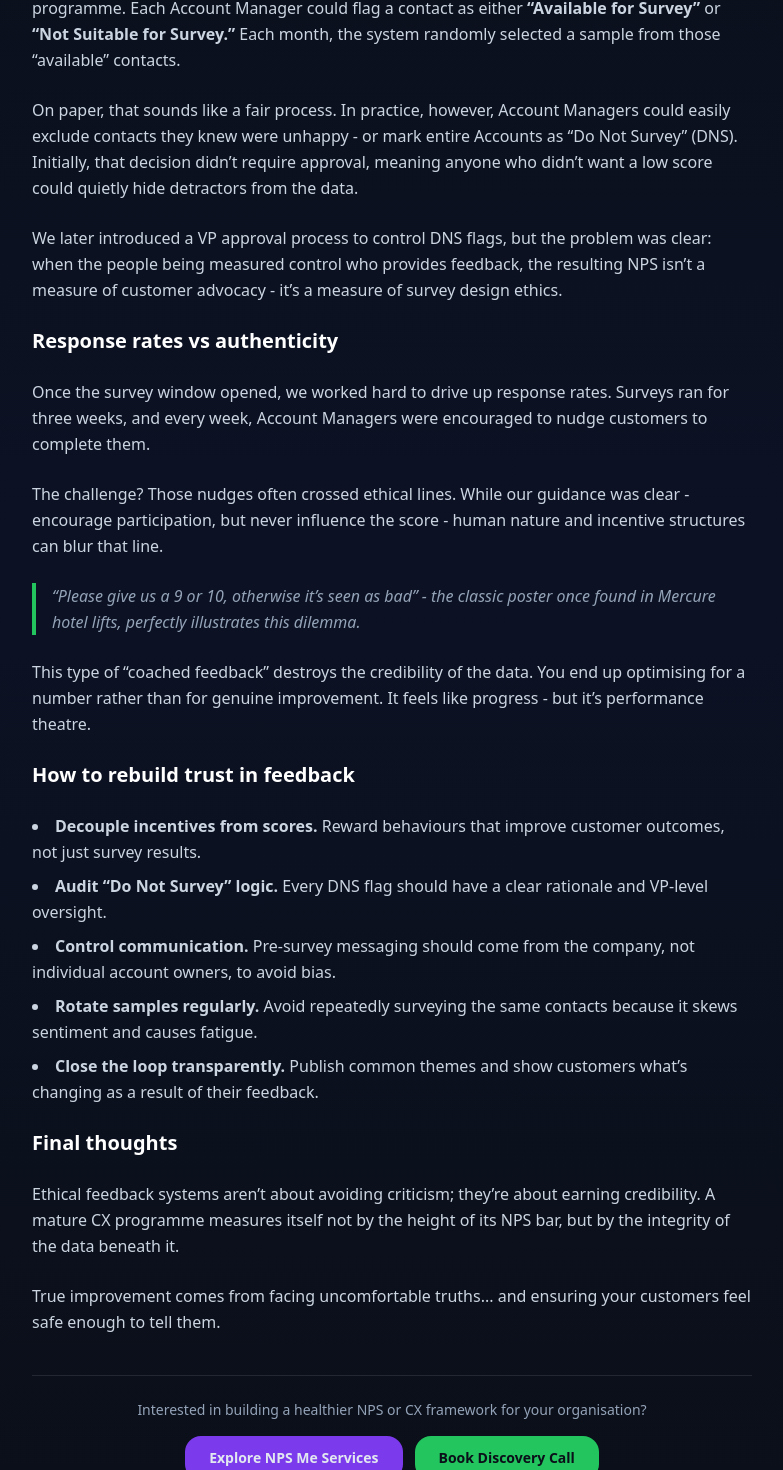
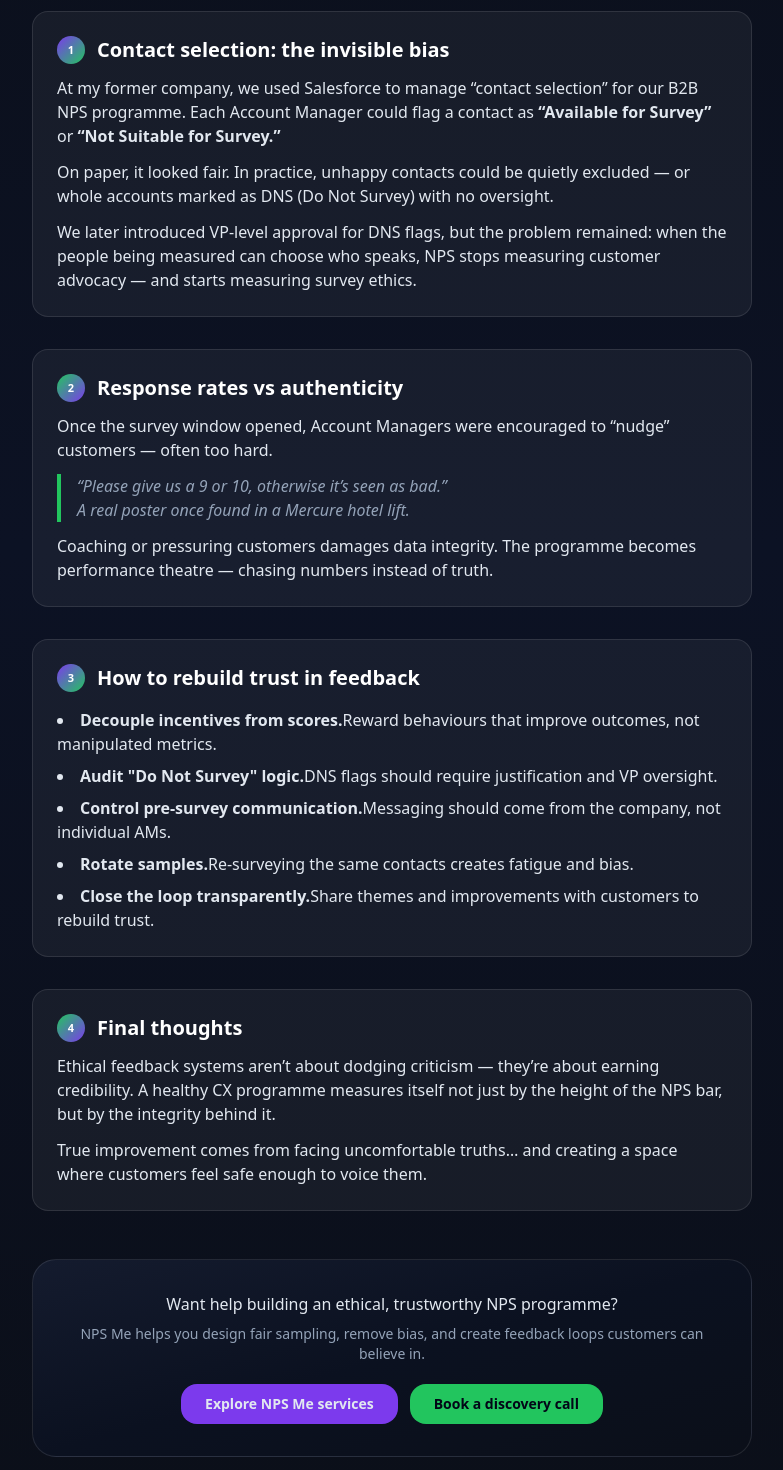
Before and after one commit to CasparRitchie/npsme-site, a React (Vite) app: page /blog/ethical-surveys in a window 1280 px wide. Shown: the part 502-1972 px from the top of the page, without its empty margins (248-1031 px from the left). Built offline with nearby package versions, Linux system fonts and the light colour scheme.

Commit message:
Update Ethical surveys blog format and layout

```diff
--- a/src/pages/BlogEthicalSurveys.jsx
+++ b/src/pages/BlogEthicalSurveys.jsx
@@ -9,130 +9,177 @@ export default function BlogEthicalSurveys() {
       <Seo
         path="/blog/ethical-surveys"
         title="When Feedback Fatigue Sets In: The Ethics of Customer Contact Selection | NPS Me"
-        description="A reflection by former Telco Head of Customer Experience (Europe) on survey ethics, contact selection, and how to build genuinely trustworthy feedback systems."
+        description="A reflection by a former Telco Head of Customer Experience (Europe) on survey ethics, contact selection, and how to build genuinely trustworthy feedback systems."
       />
 
-      <div className="mx-auto max-w-3xl px-6 py-12">
-        <p className="text-xs uppercase tracking-widest text-[#22C55E] mb-4">
+      <main className="mx-auto max-w-3xl px-6 py-12">
+
+        {/* Meta header */}
+        <header>
+          <p className="text-[11px] uppercase tracking-[0.25em] text-[#22C55E] mb-2">
             Blog • Customer Experience
           </p>
+
           <h1 className="text-3xl md:text-4xl font-semibold text-white leading-tight">
             When Feedback Fatigue Sets In: The Ethics of Customer Contact Selection
           </h1>
-        <p className="mt-3 text-slate-400 text-sm">
+
+          <p className="mt-3 text-xs md:text-sm text-slate-400">
             By a former Head of Customer Experience (Europe) for a large telco
           </p>
 
-        <div className="mt-8 space-y-6 text-slate-300 leading-relaxed">
-          <p>
+          <div className="mt-6 h-px w-24 bg-gradient-to-r from-[#22C55E] via-[#7C3AED] to-transparent" />
+        </header>
+
+        {/* Intro */}
+        <section className="mt-8 rounded-2xl border border-white/10 bg-black/30 p-5 md:p-6">
+          <p className="text-sm md:text-base text-slate-200 leading-relaxed">
             Every company wants to be customer-centric, but few stop to ask whether
             their feedback processes are <em>ethically customer-centric</em>.
-            It’s one thing to measure Net Promoter Score (NPS) - it’s another to ensure
+            It’s one thing to measure Net Promoter Score (NPS) — it’s another to ensure
             that the way you collect that feedback actually reflects reality.
           </p>
+        </section>
 
-          <h2 className="text-xl font-semibold text-white mt-10">
-            Contact selection: the invisible bias
+        {/* 1 – Contact selection */}
+        <section className="mt-8 rounded-2xl border border-white/10 bg-white/5 p-5 md:p-6">
+          <h2 className="flex items-center gap-3 text-lg md:text-xl font-semibold text-white">
+            <span className="inline-flex h-7 w-7 items-center justify-center rounded-full bg-gradient-to-br from-[#7C3AED] to-[#22C55E] text-[11px] font-bold">
+              1
+            </span>
+            <span>Contact selection: the invisible bias</span>
           </h2>
+
+          <div className="mt-3 space-y-3 text-sm md:text-base text-slate-200 leading-relaxed">
             <p>
-            At my former company, we used Salesforce to manage “contact selection” for our B2B NPS programme.
-            Each Account Manager could flag a contact as either
-            <strong> “Available for Survey” </strong> or
-            <strong> “Not Suitable for Survey.” </strong>
-            Each month, the system randomly selected a sample from those “available” contacts.
+              At my former company, we used Salesforce to manage “contact selection”
+              for our B2B NPS programme. Each Account Manager could flag a contact as
+              <strong> “Available for Survey”</strong> or
+              <strong> “Not Suitable for Survey.”</strong>
             </p>
             <p>
-            On paper, that sounds like a fair process. In practice, however, Account Managers
-            could easily exclude contacts they knew were unhappy - or mark entire Accounts as
-            “Do Not Survey” (DNS). Initially, that decision didn’t require approval,
-            meaning anyone who didn’t want a low score could quietly hide detractors from the data.
+              On paper, it looked fair. In practice, unhappy contacts could be quietly
+              excluded — or whole accounts marked as DNS (Do Not Survey) with no oversight.
             </p>
             <p>
-            We later introduced a VP approval process to control DNS flags, but the problem was clear:
-            when the people being measured control who provides feedback,
-            the resulting NPS isn’t a measure of customer advocacy - it’s a measure of survey design ethics.
+              We later introduced VP-level approval for DNS flags, but the problem remained:
+              when the people being measured can choose who speaks, NPS stops measuring
+              customer advocacy — and starts measuring survey ethics.
+            </p>
+          </div>
+        </section>
+
+        {/* 2 – Response rates vs authenticity */}
+        <section className="mt-8 rounded-2xl border border-white/10 bg-white/5 p-5 md:p-6">
+          <h2 className="flex items-center gap-3 text-lg md:text-xl font-semibold text-white">
+            <span className="inline-flex h-7 w-7 items-center justify-center rounded-full bg-gradient-to-br from-[#22C55E] to-[#7C3AED] text-[11px] font-bold">
+              2
+            </span>
+            <span>Response rates vs authenticity</span>
+          </h2>
+
+          <div className="mt-3 space-y-3 text-sm md:text-base text-slate-200 leading-relaxed">
+            <p>
+              Once the survey window opened, Account Managers were encouraged to
+              “nudge” customers — often too hard.
             </p>
 
-          <h2 className="text-xl font-semibold text-white mt-10">
-            Response rates vs authenticity
+            <blockquote className="border-l-4 border-[#22C55E] pl-4 italic text-slate-400">
+              “Please give us a 9 or 10, otherwise it’s seen as bad.”
+              <br />A real poster once found in a Mercure hotel lift.
+            </blockquote>
+
+            <p>
+              Coaching or pressuring customers damages data integrity.
+              The programme becomes performance theatre — chasing numbers instead of truth.
+            </p>
+          </div>
+        </section>
+
+        {/* 3 – How to rebuild trust */}
+        <section className="mt-8 rounded-2xl border border-white/10 bg-white/5 p-5 md:p-6">
+          <h2 className="flex items-center gap-3 text-lg md:text-xl font-semibold text-white">
+            <span className="inline-flex h-7 w-7 items-center justify-center rounded-full bg-gradient-to-br from-[#7C3AED] to-[#22C55E] text-[11px] font-bold">
+              3
+            </span>
+            <span>How to rebuild trust in feedback</span>
           </h2>
+
+          <ul className="mt-4 list-disc list-inside space-y-2 text-sm md:text-base text-slate-200">
+            <li>
+              <strong>Decouple incentives from scores.</strong>
+              Reward behaviours that improve outcomes, not manipulated metrics.
+            </li>
+            <li>
+              <strong>Audit "Do Not Survey" logic.</strong>
+              DNS flags should require justification and VP oversight.
+            </li>
+            <li>
+              <strong>Control pre-survey communication.</strong>
+              Messaging should come from the company, not individual AMs.
+            </li>
+            <li>
+              <strong>Rotate samples.</strong>
+              Re-surveying the same contacts creates fatigue and bias.
+            </li>
+            <li>
+              <strong>Close the loop transparently.</strong>
+              Share themes and improvements with customers to rebuild trust.
+            </li>
+          </ul>
+        </section>
+
+        {/* 4 – Final thoughts */}
+        <section className="mt-8 rounded-2xl border border-white/10 bg-white/5 p-5 md:p-6">
+          <h2 className="flex items-center gap-3 text-lg md:text-xl font-semibold text-white">
+            <span className="inline-flex h-7 w-7 items-center justify-center rounded-full bg-gradient-to-br from-[#22C55E] to-[#7C3AED] text-[11px] font-bold">
+              4
+            </span>
+            <span>Final thoughts</span>
+          </h2>
+
+          <div className="mt-3 space-y-3 text-sm md:text-base text-slate-200 leading-relaxed">
             <p>
-            Once the survey window opened, we worked hard to drive up response rates.
-            Surveys ran for three weeks, and every week, Account Managers were encouraged
-            to nudge customers to complete them.
+              Ethical feedback systems aren’t about dodging criticism — they’re about
+              earning credibility. A healthy CX programme measures itself not just by the
+              height of the NPS bar, but by the integrity behind it.
             </p>
             <p>
-            The challenge? Those nudges often crossed ethical lines. While our guidance was
-            clear - encourage participation, but never influence the score - human nature
-            and incentive structures can blur that line.
+              True improvement comes from facing uncomfortable truths…
+              and creating a space where customers feel safe enough to voice them.
             </p>
-          <blockquote className="border-l-4 border-[#22C55E] pl-4 italic text-slate-400">
-            “Please give us a 9 or 10, otherwise it’s seen as bad” - the classic poster
-            once found in Mercure hotel lifts, perfectly illustrates this dilemma.
-          </blockquote>
-          <p>
-            This type of “coached feedback” destroys the credibility of the data.
-            You end up optimising for a number rather than for genuine improvement.
-            It feels like progress - but it’s performance theatre.
+          </div>
+        </section>
+
+        {/* CTA footer */}
+        <footer className="mt-12">
+          <div className="rounded-3xl border border-white/10 bg-gradient-to-br from-[#141B2E] via-[#0B1120] to-[#0B0F19] p-6 md:p-8 text-center">
+            <p className="text-sm md:text-base text-slate-200">
+              Want help building an ethical, trustworthy NPS programme?
+            </p>
+            <p className="mt-2 text-xs md:text-sm text-slate-400 max-w-2xl mx-auto">
+              NPS Me helps you design fair sampling, remove bias, and create feedback loops
+              customers can believe in.
             </p>
 
-          <h2 className="text-xl font-semibold text-white mt-10">
-            How to rebuild trust in feedback
-          </h2>
-          <ul className="list-disc list-inside space-y-2">
-            <li>
-              <strong>Decouple incentives from scores.</strong> Reward behaviours that
-              improve customer outcomes, not just survey results.
-            </li>
-            <li>
-              <strong>Audit “Do Not Survey” logic.</strong> Every DNS flag should have
-              a clear rationale and VP-level oversight.
-            </li>
-            <li>
-              <strong>Control communication.</strong> Pre-survey messaging should come
-              from the company, not individual account owners, to avoid bias.
-            </li>
-            <li>
-              <strong>Rotate samples regularly.</strong> Avoid repeatedly surveying the same contacts because it skews sentiment and causes fatigue.
-            </li>
-            <li>
-              <strong>Close the loop transparently.</strong> Publish common themes and show customers
-              what’s changing as a result of their feedback.
-            </li>
-          </ul>
-
-          <h2 className="text-xl font-semibold text-white mt-10">Final thoughts</h2>
-          <p>
-            Ethical feedback systems aren’t about avoiding criticism; they’re about earning
-            credibility. A mature CX programme measures itself not by the height of its NPS bar,
-            but by the integrity of the data beneath it.
-          </p>
-          <p>
-            True improvement comes from facing uncomfortable truths... and ensuring your customers
-            feel safe enough to tell them.
-          </p>
-        </div>
-
-        <div className="mt-10 pt-6 border-t border-white/10 text-center">
-          <p className="text-slate-400 text-sm">
-            Interested in building a healthier NPS or CX framework for your organisation?
-          </p>
-          <div className="mt-4 flex flex-col sm:flex-row justify-center gap-3">
+            <div className="mt-5 flex flex-col sm:flex-row justify-center gap-3">
               <Link
                 to="/products"
-              className="rounded-2xl px-6 py-3 text-sm font-semibold bg-[#7C3AED] hover:bg-[#6D28D9] transition"
+                className="rounded-2xl px-6 py-2.5 text-sm font-semibold bg-[#7C3AED] hover:bg-[#6D28D9] transition"
               >
-              Explore NPS Me Services
+                Explore NPS Me services
               </Link>
-            <a
-              href="/#contact"
-              className="rounded-2xl px-6 py-3 text-sm font-semibold bg-[#22C55E] text-[#0B0F19] hover:bg-[#16A34A] transition"
+
+              <Link
+                to="/book"
+                className="rounded-2xl px-6 py-2.5 text-sm font-semibold bg-[#22C55E] text-[#020617] hover:bg-[#16A34A] transition"
               >
-              Book Discovery Call
-            </a>
+                Book a discovery call
+              </Link>
             </div>
           </div>
-      </div>
+        </footer>
+      </main>
     </div>
   );
 }
```
Lines whose indentation alone changed are shown as unchanged.
